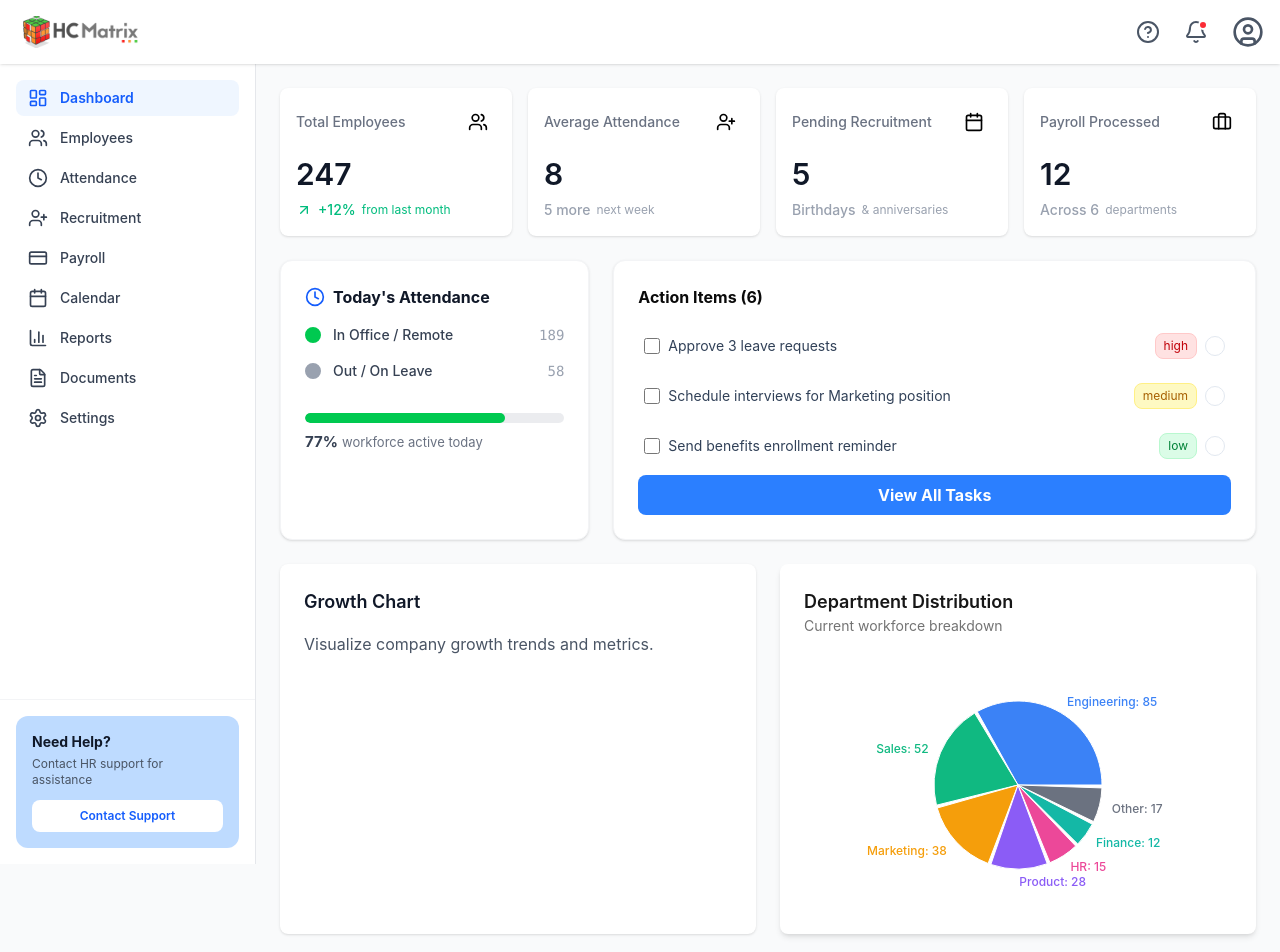
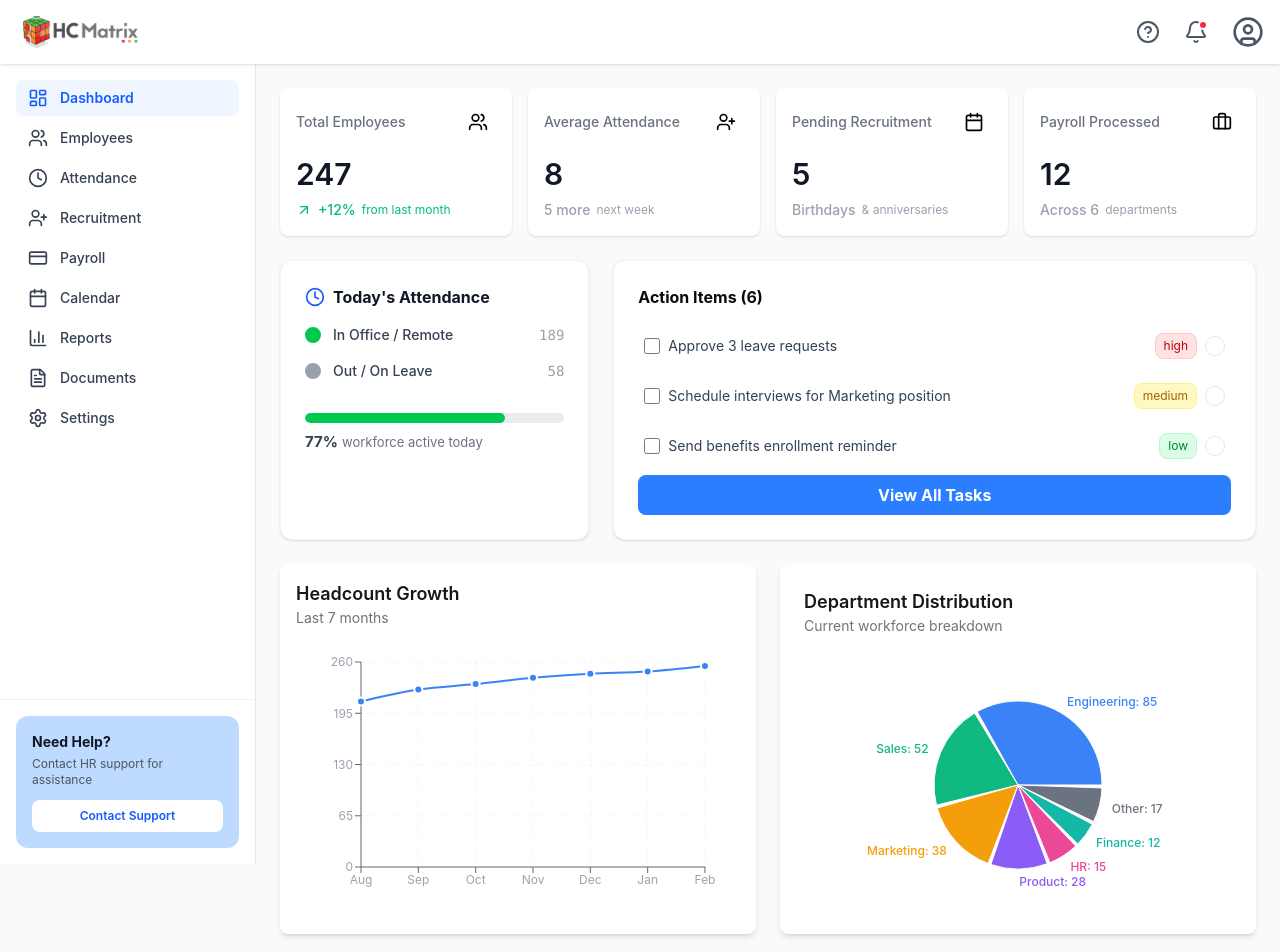
Before and after one commit to kennewest12/hr-platform-development, a React (Vite) app: page /admin in a window 1280 px wide. Shown: the top 952 px of the page. Built offline with nearby package versions, Linux system fonts and the light colour scheme.

Commit message:
feat: Implement GrowthChartCard component with responsive line chart for headcount growth

```diff
--- a/src/components/DashboardPage/GrowthChartCard.jsx
+++ b/src/components/DashboardPage/GrowthChartCard.jsx
@@ -1,13 +1,62 @@
 import React from "react";
+import {
+  LineChart,
+  XAxis,
+  YAxis,
+  Tooltip,
+  CartesianGrid,
+  Line,
+  ResponsiveContainer,
+} from "recharts";
 
 export default function GrowthChartCard() {
+  // Updated data to reflect the upward trend in your image
+  const data = [
+    { month: "Aug", headcount: 210 },
+    { month: "Sep", headcount: 225 },
+    { month: "Oct", headcount: 232 },
+    { month: "Nov", headcount: 240 },
+    { month: "Dec", headcount: 245 },
+    { month: "Jan", headcount: 248 },
+    { month: "Feb", headcount: 255 },
+  ];
+
   return (
-    <div className="bg-white p-6 rounded-lg shadow-sm">
-      <h3 className="text-lg font-semibold text-gray-900 mb-4">Growth Chart</h3>
+    <div className="bg-white p-4 rounded-lg shadow-md">
+      <div className="mb-6">
+        <h3 className="text-lg font-semibold text-neutral-900">
+          Headcount Growth
+        </h3>
+        <p className="text-sm text-neutral-500">Last 7 months</p>
+      </div>
 
-      <p className="text-gray-600">
-        Visualize company growth trends and metrics.
-      </p>
+      <ResponsiveContainer width="100%" height={250}>
+        <LineChart
+          data={data}
+          margin={{ top: 10, right: 35, bottom: 5, left: 5 }}
+        >
+          <CartesianGrid strokeDasharray="3 3" stroke="#f3f4f6" />
+
+          <XAxis dataKey="month" tick={{ fill: "#9ca3af", fontSize: 12 }} />
+
+          <YAxis
+            domain={[0, 260]}
+            ticks={[0, 65, 130, 195, 260]}
+            tick={{ fill: "#9ca3af", fontSize: 12 }}
+          />
+
+          <Tooltip />
+
+          <Line
+            type="monotone"
+            dataKey="headcount"
+            stroke="#3b82f6"
+            strokeWidth={2}
+            dot={{ r: 4, fill: "#3b82f6", stroke: "#fff", strokeWidth: 2 }}
+            activeDot={{ r: 6 }}
+          />
+        </LineChart>
+      </ResponsiveContainer>
     </div>
   );
 }
```
